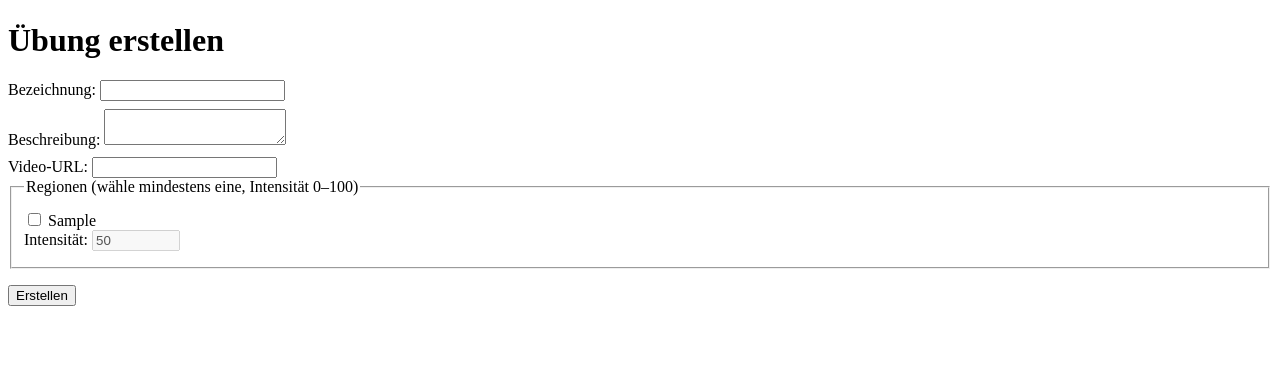
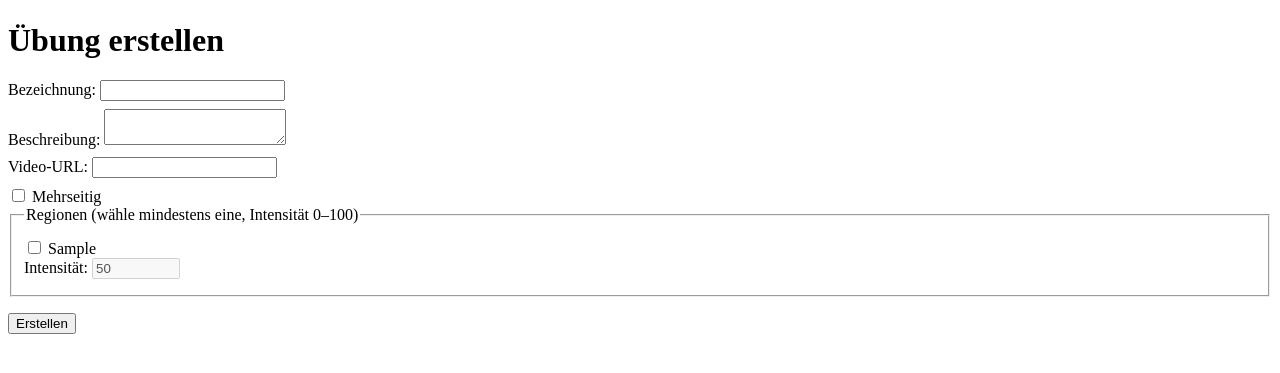
Before and after one commit to Pagnany/workout, a PHP site: page /uebung_erstellen.php in a window 1280 px wide. Shown: the part 58-431 px from the top of the page. Run offline with PHP 8.4, Linux system fonts and the light colour scheme; tables that the repository leaves empty or names only in its code hold one stand-in row (values such as "Sample post").

Commit message:
mehrseitig

```diff
--- a/index.php
+++ b/index.php
@@ -26,7 +26,7 @@
 
 <!--
 Tabellen:
-uebung(id,bezeichnung,beschreibung,video_url)
+uebung(id,bezeichnung,beschreibung,video_url,mehrseitig)
 region(id,bezeichnung)
 uebung_region(id_region,id_uebung,intensitaet)
 -->
--- a/region_erstellen.php
+++ b/region_erstellen.php
@@ -83,7 +83,7 @@ $regionen = $dbh->query('SELECT id, bezeichnung FROM region ORDER BY bezeichnung
 
 <!--
 Tabellen:
-uebung(id,bezeichnung,beschreibung,video_url)
+uebung(id,bezeichnung,beschreibung,video_url,mehrseitig)
 region(id,bezeichnung)
 uebung_region(id_region,id_uebung,intensitaet)
 -->
--- a/uebung_erstellen.php
+++ b/uebung_erstellen.php
@@ -30,6 +30,7 @@ if ($_SERVER['REQUEST_METHOD'] === 'POST') {
 	$bezeichnung = trim($_POST['bezeichnung'] ?? '');
 	$beschreibung = trim($_POST['beschreibung'] ?? '');
 	$video_url = trim($_POST['video_url'] ?? '');
+	$mehrseitig = isset($_POST['mehrseitig']) ? 1 : 0;
 	$selected = $_POST['regions'] ?? [];
 	$intensities = $_POST['intensity'] ?? [];
 
@@ -62,9 +63,14 @@ if ($_SERVER['REQUEST_METHOD'] === 'POST') {
 	if (empty($errors)) {
 		try {
 			$dbh->beginTransaction();
-			$sql = 'INSERT INTO uebung (bezeichnung, beschreibung, video_url) VALUES (:b, :desc, :v)';
+			$sql = 'INSERT INTO uebung (bezeichnung, beschreibung, video_url, mehrseitig) VALUES (:b, :desc, :v, :mehrseitig)';
 			$ins = $dbh->prepare($sql);
-			$ins->execute([':b' => $bezeichnung, ':desc' => $beschreibung, ':v' => $video_url]);
+			$ins->execute([
+				':b' => $bezeichnung,
+				':desc' => $beschreibung,
+				':v' => $video_url,
+				':mehrseitig' => $mehrseitig
+			]);
 			$uebungId = (int)$dbh->lastInsertId();
 
 			if ($uebungId && !empty($validatedRegions)) {
@@ -139,6 +145,7 @@ if ($_SERVER['REQUEST_METHOD'] === 'POST') {
 		<label>Bezeichnung: <input type="text" name="bezeichnung" value="<?php echo htmlspecialchars($_POST['bezeichnung'] ?? '', ENT_QUOTES, 'UTF-8'); ?>" required></label>
 		<label>Beschreibung: <textarea name="beschreibung"><?php echo htmlspecialchars($_POST['beschreibung'] ?? '', ENT_QUOTES, 'UTF-8'); ?></textarea></label>
 		<label>Video-URL: <input type="url" name="video_url" value="<?php echo htmlspecialchars($_POST['video_url'] ?? '', ENT_QUOTES, 'UTF-8'); ?>"></label>
+		<label><input type="checkbox" name="mehrseitig" value="1" <?php if (isset($_POST['mehrseitig'])) echo 'checked'; ?>> Mehrseitig</label>
 
 		<fieldset>
 			<legend>Regionen (wähle mindestens eine, Intensität 0–100)</legend>
@@ -182,7 +189,7 @@ if ($_SERVER['REQUEST_METHOD'] === 'POST') {
 
 <!--
 Tabellen:
-uebung(id,bezeichnung,beschreibung,video_url)
+uebung(id,bezeichnung,beschreibung,video_url,mehrseitig)
 region(id,bezeichnung)
 uebung_region(id_region,id_uebung,intensitaet)
 -->
--- a/uebungen.php
+++ b/uebungen.php
@@ -16,7 +16,7 @@ $error = '';
 
 try {
 	$stmt = $dbh->query(
-		'SELECT u.id, u.bezeichnung, u.beschreibung, u.video_url, ' .
+		'SELECT u.id, u.bezeichnung, u.beschreibung, u.video_url, u.mehrseitig, ' .
 			'r.id AS region_id, r.bezeichnung AS region_bezeichnung, ur.intensitaet ' .
 			'FROM uebung u ' .
 			'LEFT JOIN uebung_region ur ON ur.id_uebung = u.id ' .
@@ -35,6 +35,7 @@ try {
 				'bezeichnung' => $row['bezeichnung'],
 				'beschreibung' => $row['beschreibung'],
 				'video_url' => $row['video_url'],
+				'mehrseitig' => (bool) $row['mehrseitig'],
 				'regionen' => []
 			];
 		}
@@ -114,6 +115,7 @@ try {
 			<article class="uebung">
 				<h2><?php echo htmlspecialchars($uebung['bezeichnung'], ENT_QUOTES, 'UTF-8'); ?></h2>
 				<p class="beschreibung"><?php echo nl2br(htmlspecialchars($uebung['beschreibung'] ?? '', ENT_QUOTES, 'UTF-8')); ?></p>
+				<p><strong>Mehrseitig:</strong> <?php echo $uebung['mehrseitig'] ? 'Ja' : 'Nein'; ?></p>
 
 				<?php if (!empty($uebung['video_url'])): ?>
 					<p><strong>Video:</strong> <a href="<?php echo htmlspecialchars($uebung['video_url'], ENT_QUOTES, 'UTF-8'); ?>" target="_blank" rel="noopener noreferrer">Öffnen</a></p>
@@ -138,7 +140,7 @@ try {
 
 <!--
 Tabellen:
-uebung(id,bezeichnung,beschreibung,video_url)
+uebung(id,bezeichnung,beschreibung,video_url,mehrseitig)
 region(id,bezeichnung)
 uebung_region(id_region,id_uebung,intensitaet)
 -->
--- a/workout_heute.php
+++ b/workout_heute.php
@@ -85,7 +85,7 @@ if ($_SERVER['REQUEST_METHOD'] === 'POST') {
 if ($dbh !== null) {
 	try {
 		$uebungen = $dbh->query(
-			'SELECT id, bezeichnung, beschreibung, video_url FROM uebung'
+			'SELECT id, bezeichnung, beschreibung, video_url, mehrseitig FROM uebung'
 		)->fetchAll();
 		shuffle($uebungen);
 	} catch (PDOException $e) {
@@ -226,6 +226,7 @@ function workoutDauer(int $sekunden): string
 					<?php if (!empty($uebung['video_url'])): ?>
 						<p><a href="<?php echo htmlspecialchars($uebung['video_url'], ENT_QUOTES, 'UTF-8'); ?>" target="_blank" rel="noopener noreferrer">Übungsvideo öffnen</a></p>
 					<?php endif; ?>
+					<p><strong>Mehrseitig:</strong> <?php echo !empty($uebung['mehrseitig']) ? 'Ja' : 'Nein'; ?></p>
 				</article>
 			<?php endforeach; ?>
 
```
